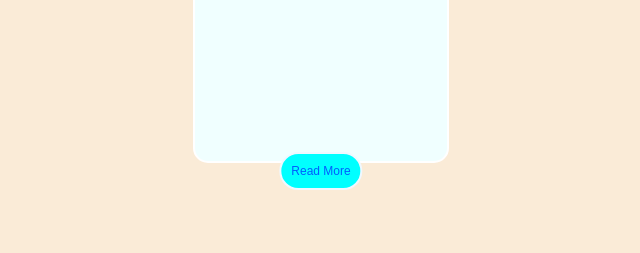
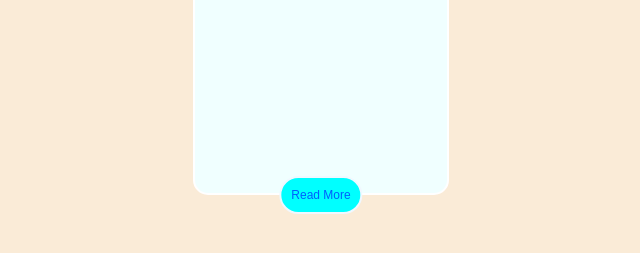
Before and after one commit to Muhammad-Abbas512/Card-web, a plain HTML site: page index.html in a window 1280 px wide. Shown: the part 445-698 px from the top of the page, without its empty margins (319-959 px from the left). Drawn offline with Linux system fonts and the light colour scheme.

Commit message:
Update style.css

```diff
--- a/style.css
+++ b/style.css
@@ -8,7 +8,7 @@ body{
     font-family: 'Poppins', sans-serif;
 }
 .box{
-    height: 60vh;
+    height: 64vh;
     width: 20vw;
     border: 2px solid white;
     border-radius: 15px;
@@ -57,7 +57,7 @@ body{
     border-radius: 25px;
     font-size: 12px;
     position: absolute;
-    top: 77%;
+    top: 80%;
     left: 50%;
     transform: translate(-50%, -50%);
     padding: 10px;
```
